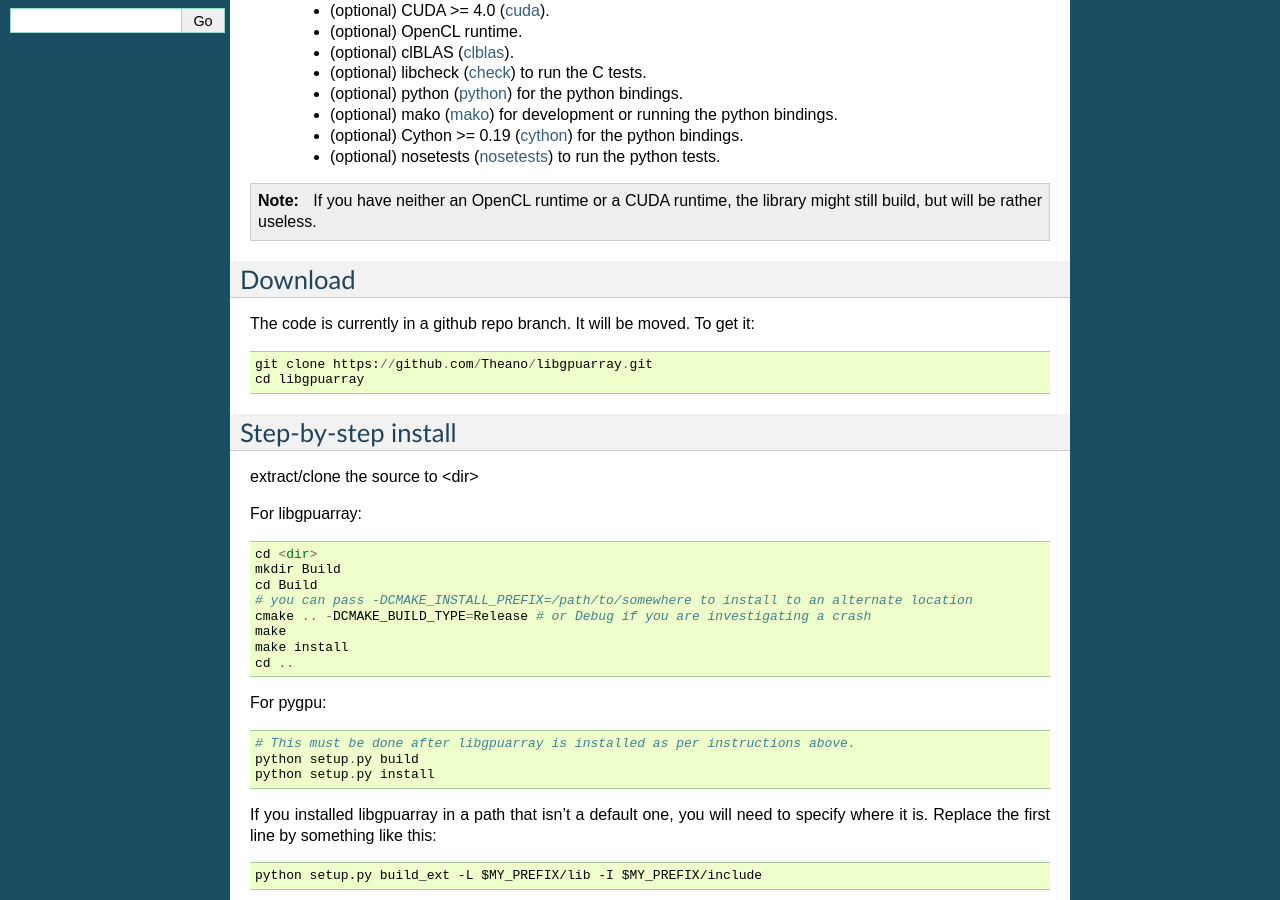
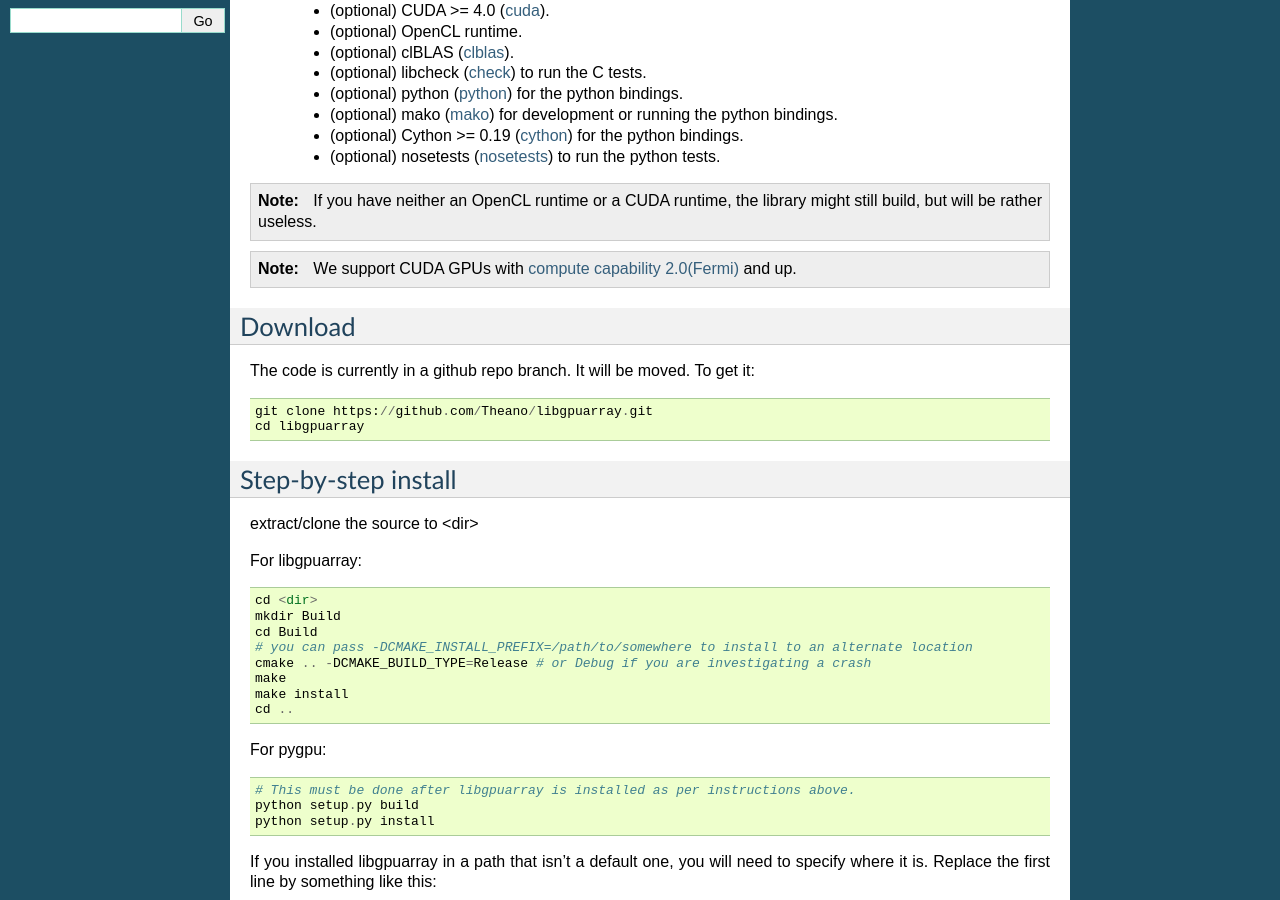
Before and after one commit to Theano/libgpuarray, a Sphinx documentation site: the page built from doc/installation.rst, in a window 1280 px wide and 900 px high, scrolled down 404 px. Built offline with Sphinx 7.4.7, drawn with Linux system fonts in a browser that asks for light colours.

Commit message:
Doc that we need Fermi GPU or more recent

```diff
--- a/doc/installation.rst
+++ b/doc/installation.rst
@@ -30,6 +30,10 @@ Requirements
 .. note::
    If you have neither an OpenCL runtime or a CUDA runtime, the
    library might still build, but will be rather useless.
+
+.. note::
+   We support CUDA GPUs with `compute capability 2.0(Fermi)
+   <https://developer.nvidia.com/cuda-gpus>`_ and up.
 
 Download
 --------
```
